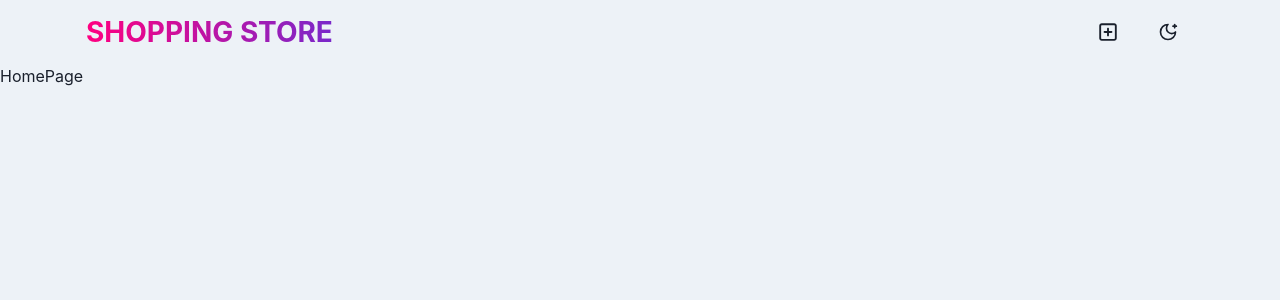
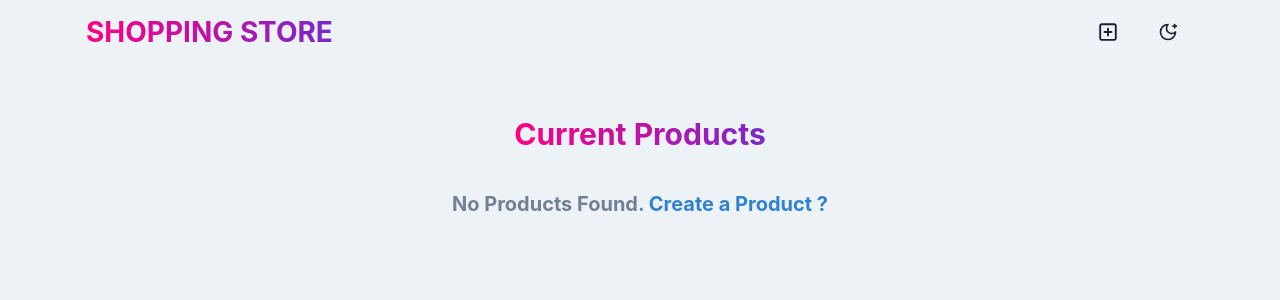
Before and after one commit to viraj-gunasekara/MERN_CRUD_App, a React (Vite) app in the folder frontend/: page / in a window 1280 px wide. Shown: the top 300 px of the page. Built offline with nearby package versions, Linux system fonts and the light colour scheme.

Commit message:
create HomePage ui for 0 products, with navigation

```diff
--- a/frontend/src/components/Navbar.jsx
+++ b/frontend/src/components/Navbar.jsx
@@ -1,8 +1,10 @@
 import React from "react";
-import { Button, Container, Flex, HStack, Link, Text, useColorMode } from "@chakra-ui/react";
+import { Button, Container, Flex, HStack, Text, useColorMode } from "@chakra-ui/react";
 import { FaRegSquarePlus } from "react-icons/fa6";
 import { GoSun } from "react-icons/go";
 import { LuMoonStar } from "react-icons/lu";
+
+import { Link } from "react-router-dom"
 
 const Navbar = () => {
 
@@ -30,6 +32,7 @@
           textTransform={"uppercase"}
           textAlign={"center"}
         >
+          {/* Link should come from reacrRouterDom */}
           <Link to={"/"}>Shopping Store</Link>
         </Text>
 
--- a/frontend/src/pages/HomePage.jsx
+++ b/frontend/src/pages/HomePage.jsx
@@ -1,8 +1,43 @@
 import React from 'react'
+import { Container, Text, VStack } from '@chakra-ui/react';
+
+import { Link } from "react-router-dom"
 
 const HomePage = () => {
   return (
-    <div>HomePage</div>
+    <Container maxW={'container.xl'} py={12}>
+      <VStack spacing={8}>
+        <Text
+          fontSize={"30"}
+          fontWeight={"bold"}
+          bgGradient= {"linear(to-l, #7928CA, #FF0080)"}
+          bgClip={"text"}
+          textAlign={"center"}
+        >
+            Current Products
+        </Text>
+
+        {/* when no products to show */}
+        <Text
+          fontSize={'xl'}
+          textAlign={'center'}
+          fontWeight={'bold'}
+          color={'gray.500'}
+        >
+          No Products Found. {" "}
+
+          {/* Link should come from reacrRouterDom */}
+          <Link to={"/create"}>
+            <Text as={'span'}
+              color={'blue.500'}
+              _hover={{textDecoration: 'underline'}}
+            >
+              Create a Product ?
+            </Text>
+          </Link>
+        </Text>
+      </VStack>
+    </Container>
   )
 }
 
```
